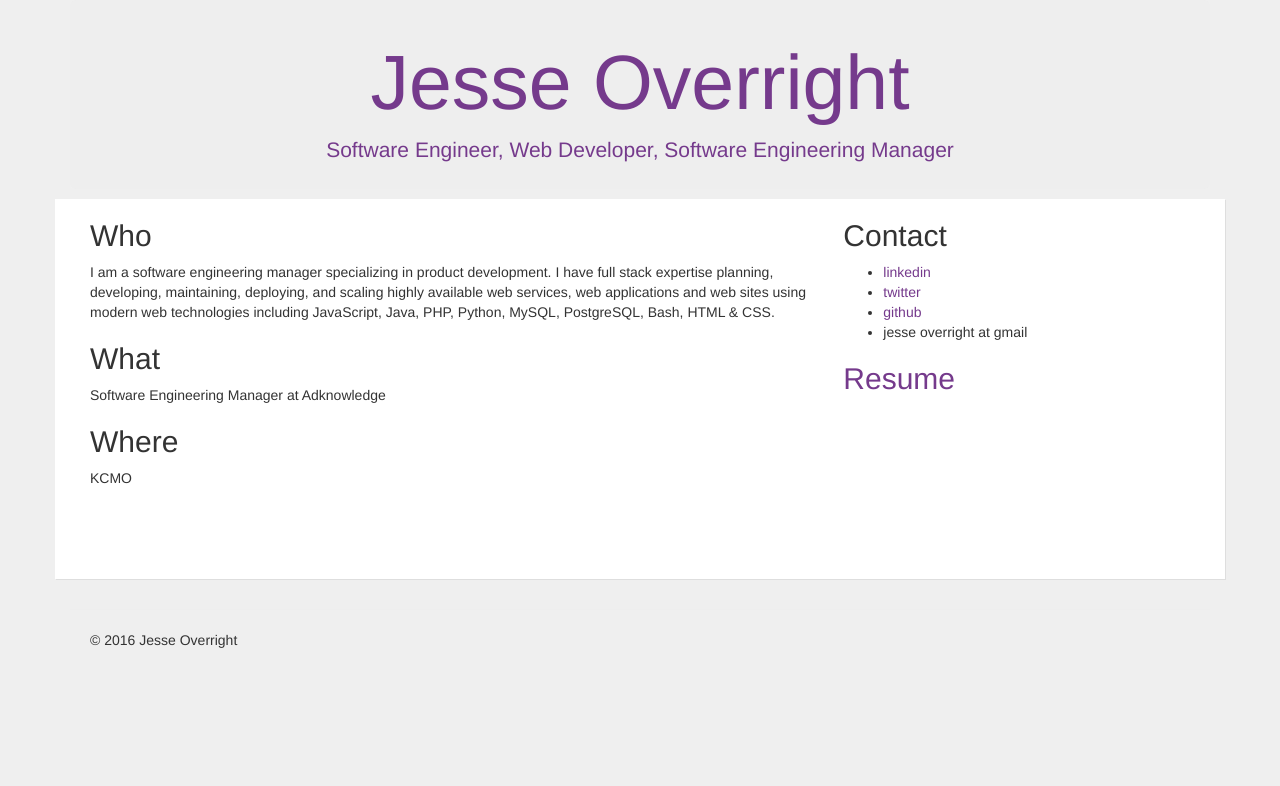
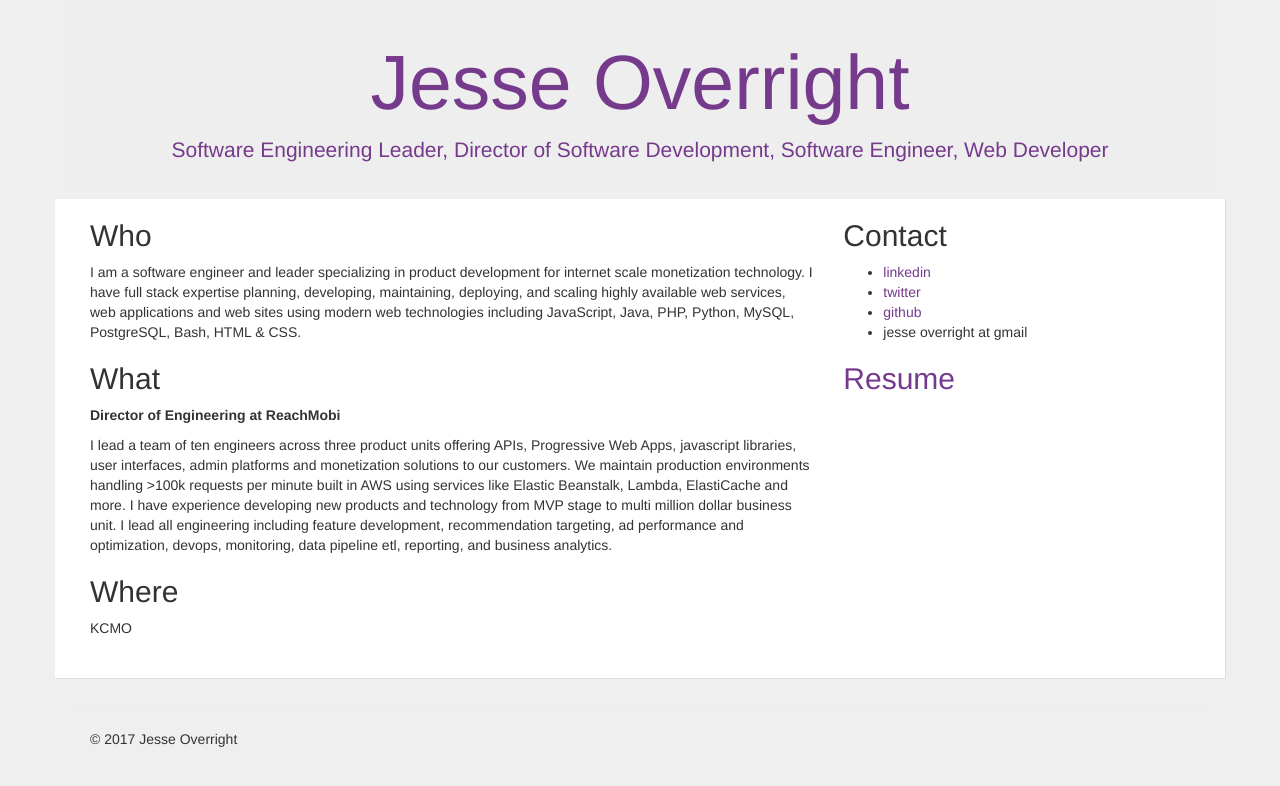
Before and after one commit to jesseoverright/jesseoverright.github.io, a plain HTML site: page index.html in a window 1280 px wide. Drawn offline with nearby package versions, Linux system fonts and the light colour scheme.

Commit message:
Updates for position changes

```diff
--- a/index.html
+++ b/index.html
@@ -4,7 +4,7 @@
     <meta charset="utf-8">
     <meta http-equiv="X-UA-Compatible" content="IE=edge">
     <meta name="viewport" content="width=device-width, initial-scale=1">
-    <title>Jesse Overright - Software Engineering Manager</title>
+    <title>Jesse Overright - Director of Software Engineering</title>
     <link
         rel="stylesheet"
         href="https://maxcdn.bootstrapcdn.com/bootstrap/3.3.7/css/bootstrap.min.css"
@@ -23,14 +23,15 @@
     <div class="container">
         <div class="jumbotron">
             <h1>Jesse Overright</h1>
-            <p class="lead">Software Engineer, Web Developer, Software Engineering Manager</p>
+            <p class="lead">Software Engineering Leader, Director of Software Development, Software Engineer, Web Developer</p>
         </div>
         <div class="row">
             <div class="col-lg-8">
                 <h2>Who</h2>
-                <p>I am a software engineering manager specializing in product development. I have full stack expertise planning, developing, maintaining, deploying, and scaling highly available web services, web applications and web sites using modern web technologies including JavaScript, Java, PHP, Python, MySQL, PostgreSQL, Bash, HTML &amp; CSS.</p>
+                <p>I am a software engineer and leader specializing in product development for internet scale monetization technology. I have full stack expertise planning, developing, maintaining, deploying, and scaling highly available web services, web applications and web sites using modern web technologies including JavaScript, Java, PHP, Python, MySQL, PostgreSQL, Bash, HTML &amp; CSS.</p>
                 <h2>What</h2>
-                <p>Software Engineering Manager at Adknowledge</p>
+                <p><b>Director of Engineering at ReachMobi</b></p>
+		<p>I lead a team of ten engineers across three product units offering APIs, Progressive Web Apps, javascript libraries, user interfaces, admin platforms and monetization solutions to our customers. We maintain production environments handling >100k requests per minute built in AWS using services like Elastic Beanstalk, Lambda, ElastiCache and more. I have experience developing new products and technology from MVP stage to multi million dollar business unit. I lead all engineering including feature development, recommendation targeting, ad performance and optimization, devops, monitoring, data pipeline etl, reporting, and business analytics. </p>
                 <h2>Where</h2>
                 <p>KCMO</p>
             </div>
@@ -46,7 +47,7 @@
             </div>
         </div>
         <footer class="footer">
-            <p>&copy; 2016 Jesse Overright </p>
+            <p>&copy; 2017 Jesse Overright </p>
         </footer>
     </div> <!-- container -->
 </body>
```
Also changed, not shown: 1 other file.
